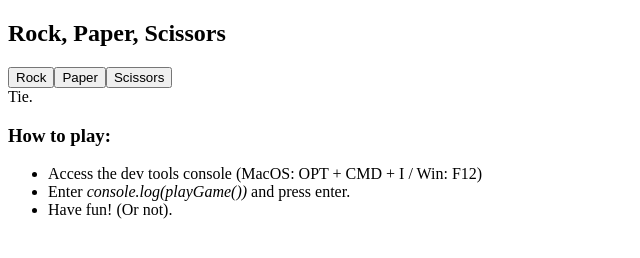
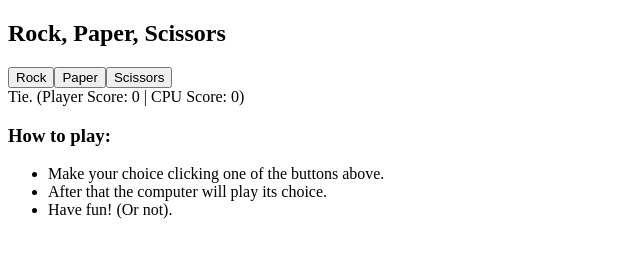
Before and after one commit to britoraf/rock-paper-scissors, a plain HTML site: page index.html in a window 1280 px wide. Both pictures are taken after a click on the button "Rock". Shown: the whole page, without its empty margins (0-640 px from the left). Drawn offline with Linux system fonts and the light colour scheme.

Commit message:
Basic UI done

```diff
--- a/index.html
+++ b/index.html
@@ -9,8 +9,8 @@
     <h2>Rock, Paper, Scissors</h2>
     <h3>How to play:</h3>
     <ul>
-        <li>Access the dev tools console (MacOS: OPT + CMD + I / Win: F12)</li>
-        <li>Enter <i>console.log(playGame())</i> and press enter.</li>
+        <li>Make your choice clicking one of the buttons above.</li>
+        <li>After that the computer will play its choice.</li>
         <li>Have fun! (Or not).</li>
     </ul>
     <script src="javascript.js"></script>
--- a/javascript.js
+++ b/javascript.js
@@ -1,5 +1,6 @@
-humanScore = 0
-computerScore = 0
+// Scores variables //
+let humanScore = 0
+let computerScore = 0
 
 
 const body = document.querySelector("body");
@@ -12,29 +13,52 @@ paperButton.textContent = "Paper";
 const scissorsButton = document.createElement("button");
 scissorsButton.textContent = "Scissors";
 
-// Arranging the buttons inside body and before H3 //
+// Selecting all buttons //
+const buttons = document.createElement("div");
 const h3 = document.querySelector("h3");
-body.insertBefore(rockButton, h3);
-body.insertBefore(paperButton, h3);
-body.insertBefore(scissorsButton, h3);
+body.insertBefore(buttons, h3);
+
+// Arranging the buttons inside buttons and before H3 //
+buttons.appendChild(rockButton);
+buttons.appendChild(paperButton);
+buttons.appendChild(scissorsButton);
 
 // Buttons click event addition //
-rockButton.addEventListener("click", () => results.textContent = playRound("rock"));
-paperButton.addEventListener("click", () => results.textContent = playRound("paper"));
-scissorsButton.addEventListener("click", () => results.textContent = playRound("scissors"));
+rockButton.addEventListener("click", () => resultsDiv.textContent = playRound("Rock"));
+paperButton.addEventListener("click", () => resultsDiv.textContent = playRound("Paper"));
+scissorsButton.addEventListener("click", () => resultsDiv.textContent = playRound("Scissors"));
 
-// Div creation to show the game results //
-const results = document.createElement("div");
-body.insertBefore(results, h3);
+// Div creation to show the round results //
+const resultsDiv = document.createElement("div");
+body.insertBefore(resultsDiv, h3);
+
+// Event creation to show winner with 5 points //
+const winnerDiv = document.createElement("div");
+body.insertBefore(winnerDiv, h3);
+
+document.addEventListener("click", () => {
+  if (humanScore === 5) {
+    humanScore = '0';
+    computerScore = '0';
+    winnerDiv.textContent = "YOU WIN!";
+    buttons.remove();
+
+  } else if (computerScore === 5) {
+    humanScore = '0';
+    computerScore = '0';
+    winnerDiv.textContent = "SORRY, YOU LOSE!";
+    buttons.remove();
+  };
+});
 
 // Function playRound //
 function playRound(humanChoice, computerChoice) {
   var computerChoice = getComputerChoice()
 
   function getComputerChoice() {
-      const rock = "rock"
-      const paper = "paper"
-      const scissors = "scissors"
+      const rock = "Rock"
+      const paper = "Paper"
+      const scissors = "Scissors"
       const result = Math.ceil(Math.random() * 3)
       if (result == 1) {
           return rock;
@@ -44,19 +68,19 @@ function playRound(humanChoice, computerChoice) {
           return scissors;
       }
   }
-    if (humanChoice == "paper" && computerChoice == "rock" ||
-        humanChoice == "scissors" && computerChoice == "paper" ||
-        humanChoice == "rock" && computerChoice == "scissors") {
+    if (humanChoice == "Paper" && computerChoice == "Rock" ||
+        humanChoice == "Scissors" && computerChoice == "Paper" ||
+        humanChoice == "Rock" && computerChoice == "Scissors") {
             humanScore++;
-            return `HE HE BOY You win! ${humanChoice} destroys ${computerChoice}.`
+            return `HE HE BOI You win! ${humanChoice} destroys ${computerChoice}. (Player Score: ${humanScore} | CPU Score: ${computerScore})`
         }
-    else if (humanChoice == "rock" && computerChoice == "paper" ||
-            humanChoice == "paper" && computerChoice == "scissors" ||
-            humanChoice == "scissors" && computerChoice == "rock") {
+    else if (humanChoice == "Rock" && computerChoice == "Paper" ||
+            humanChoice == "Paper" && computerChoice == "Scissors" ||
+            humanChoice == "Scissors" && computerChoice == "Rock") {
             computerScore++;
-            return `You lose, dude! Damn this game. ${computerChoice} destroys ${humanChoice}.`
+            return `You lose, dude! Damn this game. ${computerChoice} destroys ${humanChoice}.  (Player Score: ${humanScore} | CPU Score: ${computerScore})`
         }
     else {
-            return `Tie.`
+            return `Tie.  (Player Score: ${humanScore} | CPU Score: ${computerScore})`
     }
 }
```
